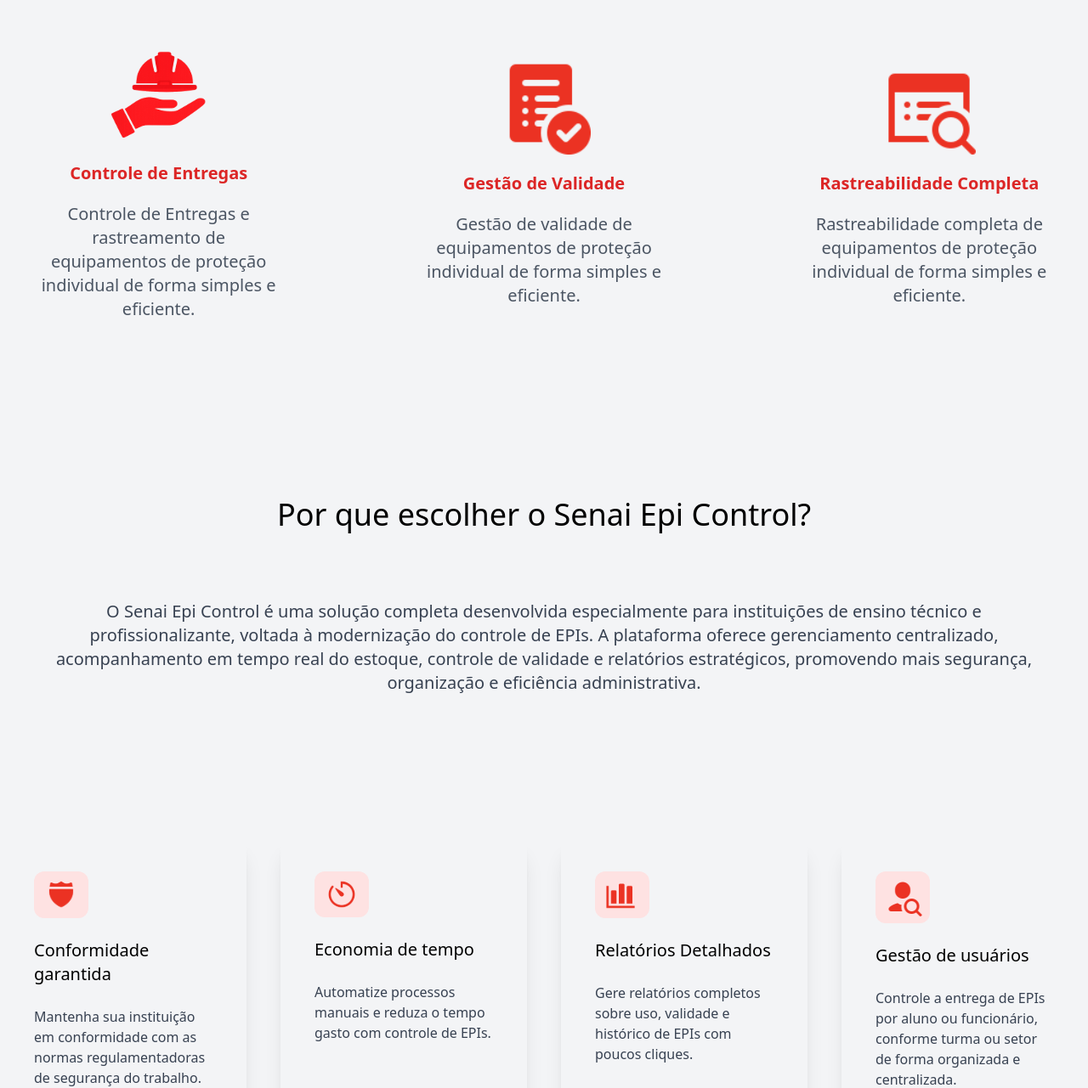
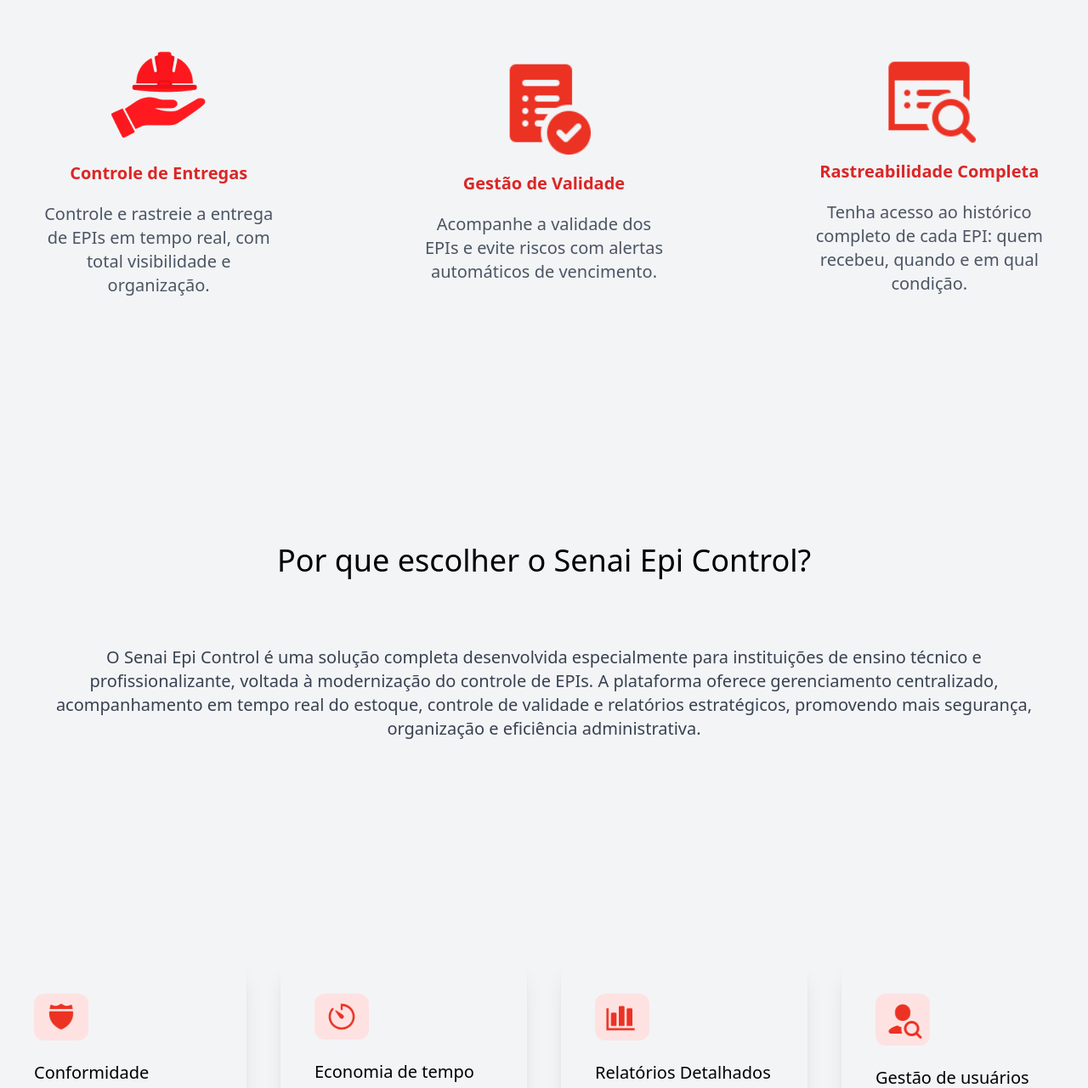
Before and after one commit to bruninxsz/SenaiEPIsControl, a Vue app: page / in a window 1280 px wide. Shown: the part 723-2004 px from the top of the page at 85% size. Built offline with nearby package versions, Linux system fonts and the light colour scheme.

Commit message:
adicao-arquivo.env

```diff
--- /dev/null
+++ b/src/composable/supabase.js
@@ -0,0 +1,57 @@
+import { createClient } from '@supabase/supabase-js'
+
+import { ref } from 'vue'
+
+
+
+const supabaseUrl = import.meta.env.VITE_SUPABASE_URL
+
+const supabaseAnonKey = import.meta.env.VITE_SUPABASE_ANON_KEY
+
+
+
+const supabase = createClient(supabaseUrl, supabaseAnonKey)
+
+
+
+// ⭐ estado global reativo
+
+const session = ref(null)
+
+const loadingSession = ref(true)
+
+
+
+// pega sessão inicial
+
+supabase.auth.getSession().then(({ data }) => {
+
+  session.value = data.session
+
+  loadingSession.value = false
+
+})
+
+
+
+// escuta mudanças
+
+supabase.auth.onAuthStateChange((_event, newSession) => {
+
+  session.value = newSession
+
+})
+
+export function useSupabase() {
+
+  return {
+
+    supabase,
+
+    session,
+
+    loadingSession
+
+  }
+
+}
--- a/src/router/index.js
+++ b/src/router/index.js
@@ -45,7 +45,16 @@
 
 const router = createRouter({
   history: createWebHistory(),
-  routes
+  routes,
+  scrollBehavior(to) {
+    if (to.hash) {
+      return {
+        el: to.hash,
+        behavior: 'smooth'
+      }
+    }
+    return { top: 0 }
+  }
 })
 
 export default router;
--- a/src/views/Homes.vue
+++ b/src/views/Homes.vue
@@ -5,11 +5,11 @@
     <div id="Header" class="flex justify-between p-6 shadow-md bg-white">
         <img src="../assets/logo.png" alt="Logo Senai Epi Control" class="w-40 hover:scale-105"> <!--LOGO-->
 
-        <router-link to='#Funcionalidades'>
+        <router-link to='/#Funcionalidades'>
             <div class="px-2 py-4 text-black hover:text-red-600 hover:scale-[1.02]">Funcionalidades</div> <!--SOBRE-->
         </router-link>
 
-        <router-link to='#Beneficios'>
+        <router-link to='/#Beneficios'>
             <div class="px-2 py-4 text-black hover:text-red-600 hover:scale-[1.02]">Benefícios</div> <!--CONTATO-->
         </router-link>
 
@@ -30,7 +30,7 @@
         <div class="flex flex-col space-y-5 text-right">
             <h1 class="text-5xl text-right font-medium">Sistema de Controle de EPIs <br> para Instituições de Ensino</h1>
 
-            <p class="text-gray-600 text-xl text-right"> Gerencie entregas, validade e rastreabilidade de equipamentos
+            <p id="Funcionalidades" class="text-gray-600 text-xl text-right"> Gerencie entregas, validade e rastreabilidade de equipamentos
                 de proteção
                 individual de forma simples e eficiente</p><br>
 
@@ -48,8 +48,6 @@
     </div>
 
 
-    <section class="Funcionalidades">
-
     <div class="flex justify-between space-x-20 mx-auto text-center max-w-7xl items-center mt-32"> <!--CARDS-->
 
         <div class="mx-auto max-w-6xl p-10">
@@ -57,8 +55,7 @@
             <div class="flex flex-col space-y-5 items-center">
                 <div><img src="../assets/Home/safety.svg" alt="Capacete de segurança" class="w-32 h-auto"></div>
                 <div class="text-red-600 text-xl font-bold">Controle de Entregas</div>
-                <p class="text-gray-600 text-xl max-w-sm">Controle de Entregas e rastreamento de equipamentos de
-                    proteção individual de forma simples e eficiente.</p>
+                <p class="text-gray-600 text-xl max-w-sm">Controle e rastreie a entrega de EPIs em tempo real, com total visibilidade e organização.</p>
 
             </div>
         </div>
@@ -68,8 +65,7 @@
             <div class="flex flex-col space-y-5 items-center">
                 <div><img src="../assets/Home/validade.svg" alt="Calendário com validação" class="w-[110px] h-auto"></div>
                 <div class="text-red-600 text-xl font-bold">Gestão de Validade</div>
-                <p class="text-gray-600 text-xl max-w-sm">Gestão de validade de equipamentos de proteção individual de
-                    forma simples e eficiente.</p>
+                <p class="text-gray-600 text-xl max-w-sm">Acompanhe a validade dos EPIs e evite riscos com alertas automáticos de vencimento.</p>
 
             </div>
         </div>
@@ -79,18 +75,14 @@
             <div class="flex flex-col space-y-5 items-center">
                 <div><img src="../assets/Home/rastreability.svg" alt="Corrente e lupa" class="w-[110px] h-auto"></div>
                 <div class="text-red-600 text-xl font-bold">Rastreabilidade Completa</div>
-                <p class="text-gray-600 text-xl max-w-sm">Rastreabilidade completa de equipamentos de proteção
-                    individual de forma simples e eficiente.</p>
+                <p class="text-gray-600 text-xl max-w-sm">Tenha acesso ao histórico completo de cada EPI: quem recebeu, quando e em qual condição.</p>
 
             </div>
         </div>
     </div> <!--CARDS-->
 
-    </section>
 
-    <section class="Beneficios">
-
-    <div class="flex flex-col py-10 space-y-20 text-center mt-32"> <!--Seção porque escolher a EPI Control-->
+    <div id="Beneficios" class="flex flex-col py-10 space-y-20 text-center mt-[210px]"> <!--Seção porque escolher a EPI Control-->
 
         <p class="text-black text-4xl font-medium">Por que escolher o Senai Epi Control?</p>
         <p class="text-gray-700 text-xl max-w-6xl mx-auto">O Senai Epi Control é uma solução completa desenvolvida especialmente para instituições de ensino técnico e profissionalizante, voltada à modernização do controle de EPIs. A plataforma oferece gerenciamento centralizado, acompanhamento em tempo real do estoque, controle de validade e relatórios estratégicos, promovendo mais segurança, organização e eficiência administrativa.</p>
@@ -98,7 +90,7 @@
     </div>
 
 
-    <div class="flex justify-between space-x-10 max-w-7xl mx-auto mt-32"> <!--Segunda seção de cards-->
+    <div class="flex justify-between space-x-10 max-w-7xl mx-auto mt-[218px]"> <!--Segunda seção de cards-->
 
         <div class="flex flex-col space-y-6 p-10 shadow-xl rounded-xl w-[900px] hover:scale-[1.01]">
 
@@ -134,8 +126,6 @@
 
     </div>
 
-    </section>
-
 
     <div class="mt-[300px]">  <!--Chamada para o componente Footer-->
         <Footer/>
```
Also changed, not shown: 1 other file (tests, documents, lock files or other folders).
